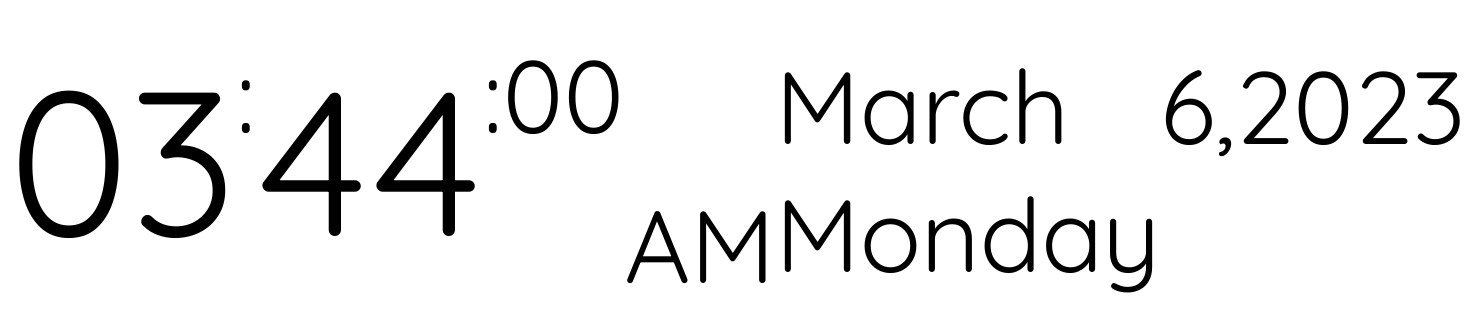
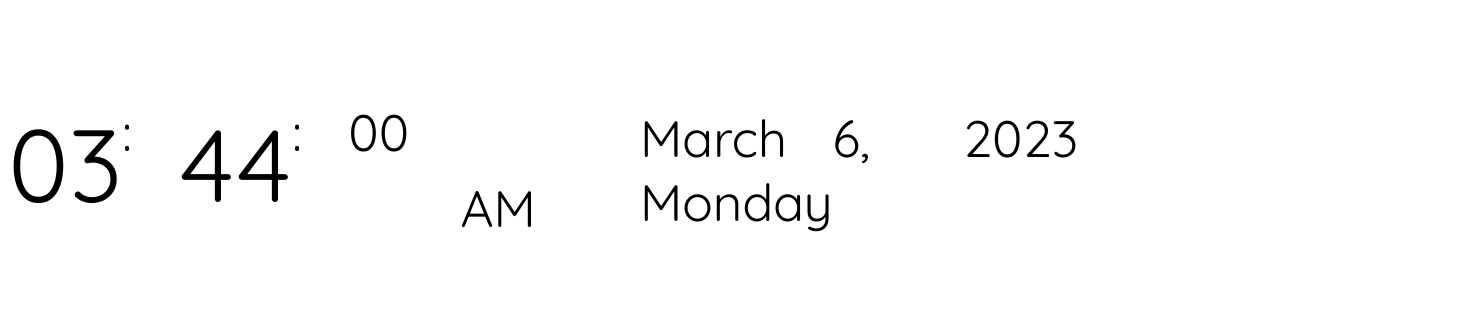
Before and after one commit to mwhapeles/date-and-time, a plain HTML site: page index.html in a window 1280 px wide. Shown: the part 238-570 px from the top of the page, 1465 px wide, since content can reach past the window. Drawn offline with Linux system fonts and the light colour scheme.

Commit message:
changed vw and more grid messing

```diff
--- a/css/style.css
+++ b/css/style.css
@@ -9,9 +9,10 @@ main {
   align-content: center;
   /*  extend to viewport height  */
   height: 100vh;
-  grid-template-columns: 2fr 2fr;
+  grid-gap: 3em;
+  grid-template-columns: 2fr 2fr ;
   grid-template-areas:
-    "time date";
+    "time  date .";
 }
 
 .dots {
--- a/index.html
+++ b/index.html
@@ -24,7 +24,7 @@
 <main>
 
   <!-- Time -->
-  <time class="time" style="font-size:8vw;">
+  <time class="time" style="font-size:4vw;">
           <data class="hours">HH</data><div class="dots">:</div>
           <data class="minutes">MM</data> <div class="dots">:</div>
           <data class="seconds">SS</data>
@@ -33,7 +33,7 @@
 
 
   <!-- Date -->
-  <time class="date" style="font-size:8vw;">
+  <time class="date" style="font-size:4vw;">
     <data class="month">Month</data>
     <data class="dayOfMonth">00</data>
     <data class="year">0000</data>
```
